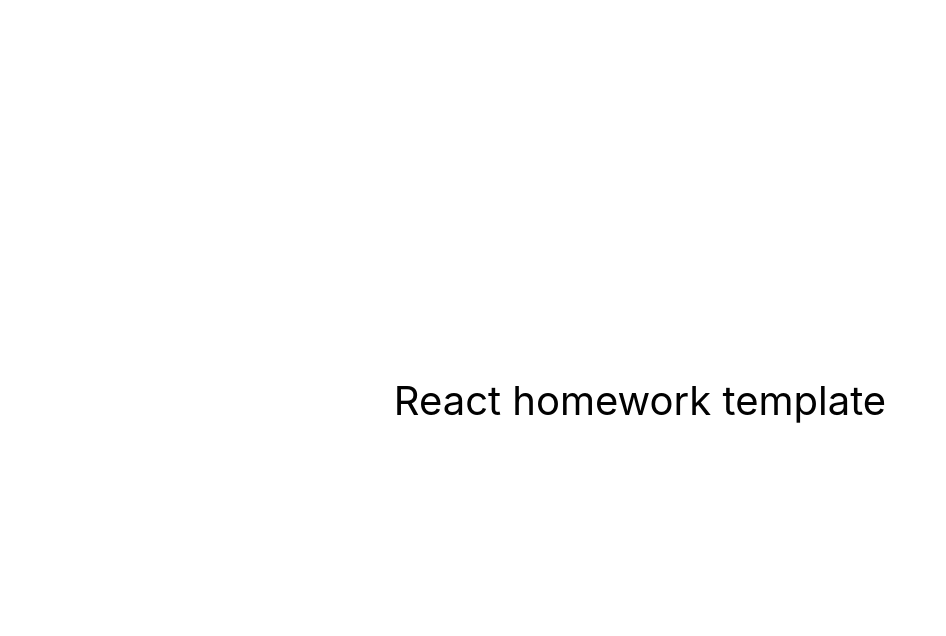
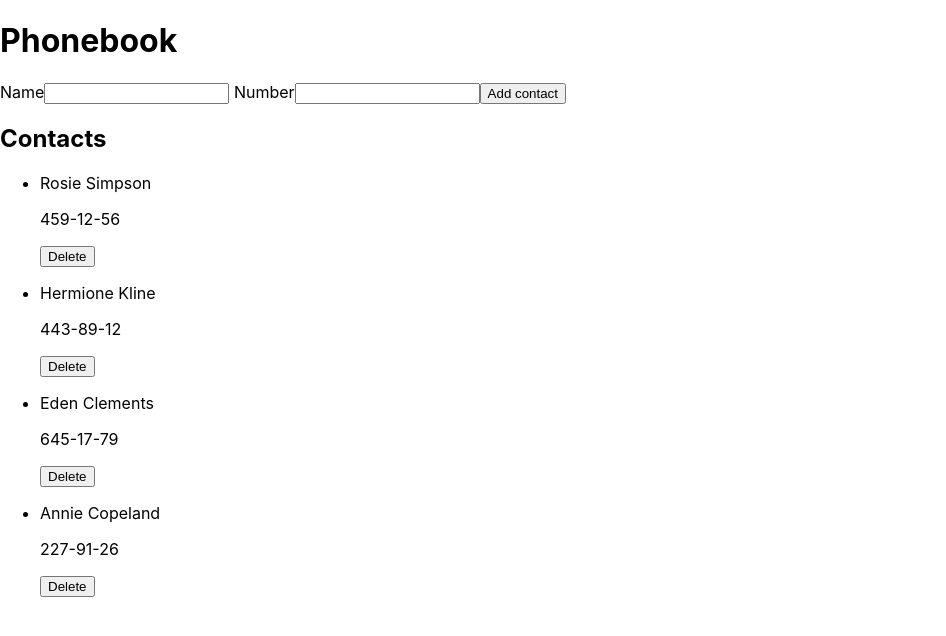
Before and after one commit to Victoria-Fedkova/goit-react-hw-02-phonebook, a React (Create React App) app: page / in a window 1280 px wide. Shown: the top 636 px of the page, without its empty margins (0-946 px from the left). Built offline with nearby package versions, Linux system fonts and the light colour scheme.

Commit message:
add components

```diff
--- a/src/components/App.jsx
+++ b/src/components/App.jsx
@@ -1,16 +1,72 @@
-export const App = () => {
+import React, { Component } from "react";
+import shortid from "shortid";
+
+import ContactForm from "./ContactForm";
+import Filter from "./Filter";
+import ContactList from "./ContactList";
+
+class App extends Component {
+  state = {
+    contacts: [
+      {id: 'id-1', name: 'Rosie Simpson', number: '459-12-56'},
+      {id: 'id-2', name: 'Hermione Kline', number: '443-89-12'},
+      {id: 'id-3', name: 'Eden Clements', number: '645-17-79'},
+      {id: 'id-4', name: 'Annie Copeland', number: '227-91-26'},
+    ],
+    filter: '',
+    name: '',
+    number: ''
+  }
+
+  addContact = (name, number) => {
+    const contact = {
+      id: shortid.generate(),
+      name,
+      number,
+    };
+    this.setState(({ contacts }) => ({
+      contacts: [contact, ...contacts],
+    }));
+  };
+
+  deleteContact = (contactId) => {
+    this.setState((prevState) => ({
+      contacts: prevState.contacts.filter((contact) => contact.id !== contactId),
+    }));
+  };
+
+  changeFilter = (e) => {
+    this.setState({ filter: e.currentTarget.value });
+  };
+
+  getVisibleContacts = () => {
+    const { filter, contacts } = this.state;
+    const normalizedFilter = filter.toLocaleLowerCase();
+
+    return contacts.filter((contact) =>
+      contact.name.toLocaleLowerCase().includes(normalizedFilter)
+    );
+  };
+
+render(){
+  const { contacts, filter } = this.state;
+  const visibleContacts = this.getVisibleContacts();
+
   return (
-    <div
-      style={{
-        height: '100vh',
-        display: 'flex',
-        justifyContent: 'center',
-        alignItems: 'center',
-        fontSize: 40,
-        color: '#010101'
-      }}
-    >
-      React homework template
+    <div>
+      <h1>Phonebook</h1>
+      <ContactForm  contacts = {contacts} onSubmit={this.addContact}/>
+
+      <h2>Contacts</h2>
+      <Filter value={filter} onChange={this.changeFilter}/>
+      <ContactList
+        contacts={visibleContacts}
+        onDeleteContact={this.deleteContact}
+      />
     </div>
   );
+
+}
 };
+
+export default App;
--- /dev/null
+++ b/src/components/ContactForm/ContactForm.jsx
@@ -0,0 +1,68 @@
+import React, { Component } from "react";
+
+class ContactForm extends Component{
+    state = {
+        name: '',
+        number: ''
+      }
+
+    handleChange = (e) => {
+    const { name, value } = e.currentTarget;
+    this.setState({
+        [name]: value,
+    });
+    };
+
+    handleSubmit = (e) => {
+    e.preventDefault();
+    const { name, number } = this.state;
+    if(this.props.contacts.find(contact => (contact.name.toLowerCase() === name.toLowerCase()))){
+        alert(`${name} is allready in contacts`);
+        return;
+    }
+    this.props.onSubmit(name, number);
+    this.reset();
+    };
+
+    reset = () => {
+    this.setState({
+        name: "",
+        number: "",
+    })
+    }
+
+    render(){
+        return (
+            <form onSubmit={this.handleSubmit}>
+                <label>
+                    Name
+                    <input
+                        type="text"
+                        name="name"
+                        value={this.state.name}
+                        pattern="^[a-zA-Zа-яА-Я]+(([' -][a-zA-Zа-яА-Я ])?[a-zA-Zа-яА-Я]*)*$"
+                        title="Name may contain only letters, apostrophe, dash and spaces. For example Adrian, Jacob Mercer, Charles de Batz de Castelmore d'Artagnan"
+                        required
+                        onChange={this.handleChange}
+                        />
+                </label>
+                <label> Number
+                    <input
+                        type="tel"
+                        name="number"
+                        value={this.state.number}
+                        pattern="\+?\d{1,4}?[-.\s]?\(?\d{1,3}?\)?[-.\s]?\d{1,4}[-.\s]?\d{1,4}[-.\s]?\d{1,9}"
+                        title="Phone number must be digits and can contain spaces, dashes, parentheses and can start with +"
+                        required
+                        onChange={this.handleChange}
+                    />
+                </label>
+            <button type="submit"
+            >Add contact</button>
+        </form>
+
+        )
+    }
+}
+
+export default ContactForm;
--- /dev/null
+++ b/src/components/ContactForm/index.js
@@ -0,0 +1 @@
+export { default } from './ContactForm';
--- /dev/null
+++ b/src/components/ContactList/ContactList.jsx
@@ -0,0 +1,14 @@
+
+const ContactList = ({contacts, onDeleteContact}) => {
+return  (<ul>
+            {contacts.map(({id, name, number})=>(
+            <li key={id}>
+                <p>{name}</p>
+                <p>{number}</p>
+                <button type="button" onClick={()=>onDeleteContact(id)}>Delete</button>
+            </li>)
+            )}
+        </ul>)
+}
+
+export default ContactList;
--- /dev/null
+++ b/src/components/ContactList/index.js
@@ -0,0 +1 @@
+export { default } from './ContactList';
--- /dev/null
+++ b/src/components/Filter/Filter.jsx
@@ -0,0 +1,7 @@
+import React, { Component } from "react";
+
+const Filter = () =>{
+
+}
+
+export default Filter;
--- /dev/null
+++ b/src/components/Filter/index.js
@@ -0,0 +1 @@
+export { default } from './Filter';
--- a/src/index.js
+++ b/src/index.js
@@ -1,6 +1,6 @@
 import React from 'react';
 import ReactDOM from 'react-dom/client';
-import { App } from 'components/App';
+import App from 'components/App';
 import './index.css';
 
 ReactDOM.createRoot(document.getElementById('root')).render(
```
